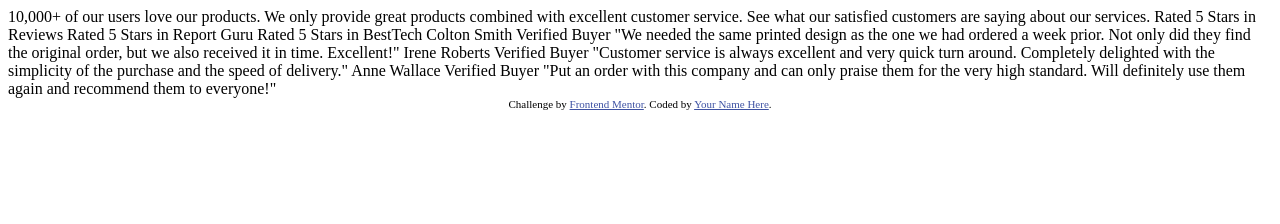
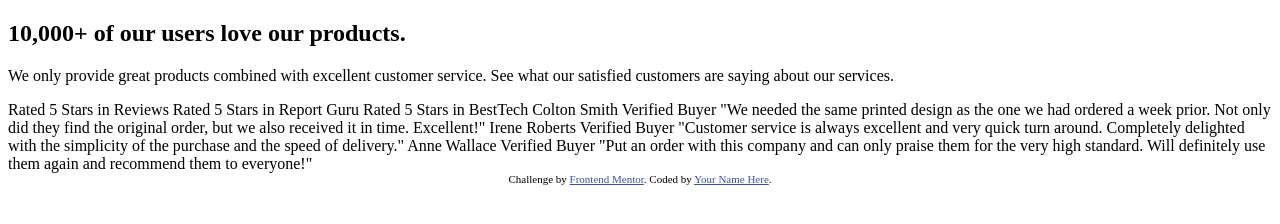
Before and after one commit to dmahely/social-proof-section, a plain HTML site: page index.html in a window 1280 px wide. Drawn offline with Linux system fonts and the light colour scheme.

Commit message:
Add HTML tags to first part

```diff
--- a/index.html
+++ b/index.html
@@ -18,10 +18,12 @@
   </head>
   <body>
     <main class="main_container">
-    10,000+ of our users love our products.
+      <section class="main__heading_container">
+        <h1>10,000+ of our users love our products.</h1>
 
-    We only provide great products combined with excellent customer service.
-    See what our satisfied customers are saying about our services.
+        <p>We only provide great products combined with excellent customer service.
+        See what our satisfied customers are saying about our services.</p>
+      </section>
 
     Rated 5 Stars in Reviews
     Rated 5 Stars in Report Guru
```
